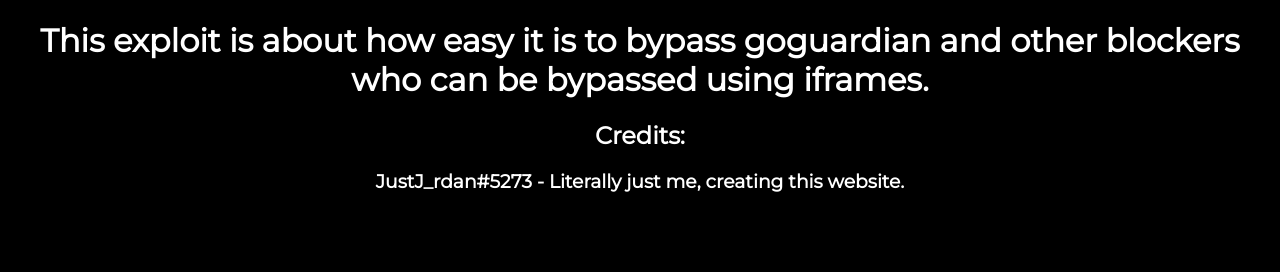
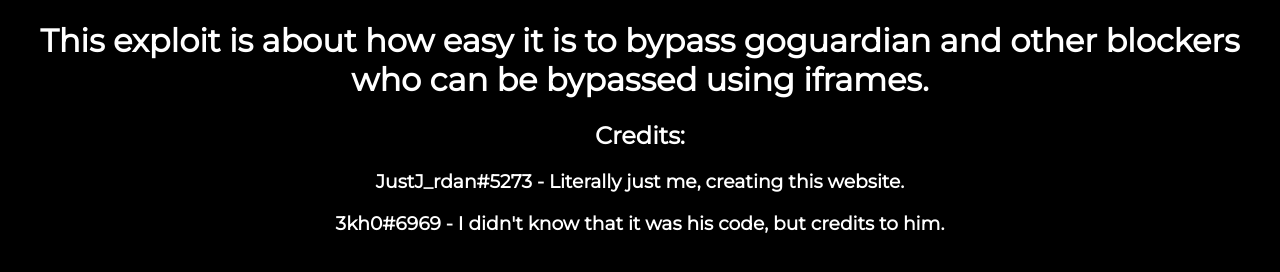
Before and after one commit to Sasquatch9228/TSUMFG-Unblocker, a plain HTML site: page about.html in a window 1280 px wide. Drawn offline with Linux system fonts and the light colour scheme.

Commit message:
Update about.html

```diff
--- a/about.html
+++ b/about.html
@@ -12,5 +12,6 @@
   <h1>This exploit is about how easy it is to bypa<span>ss goguardian and other blockers who can be bypa<span>ss</span>ed using iframes.</h1>
     <h2>Credits:</h2>
     <h3>JustJ_rdan#5273 - Literally just me, creating this website.</h3>
+    <h3>3kh0#6969 - I didn't know that it was his code, but credits to him.</h3>
 </body>
 </html>
```
